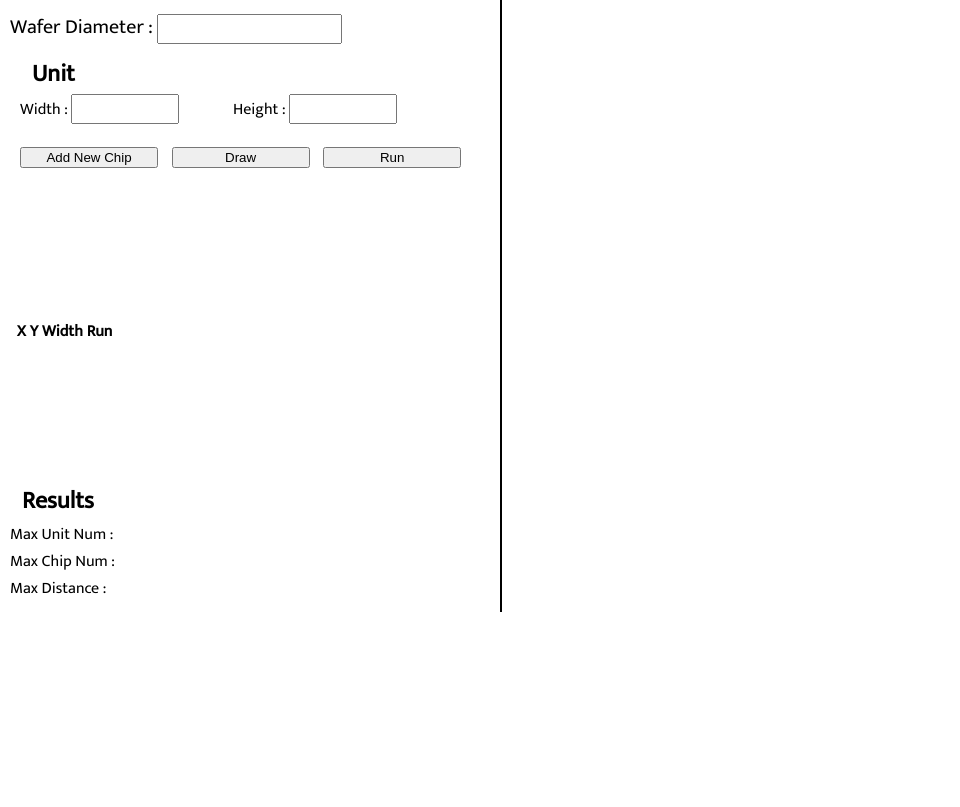
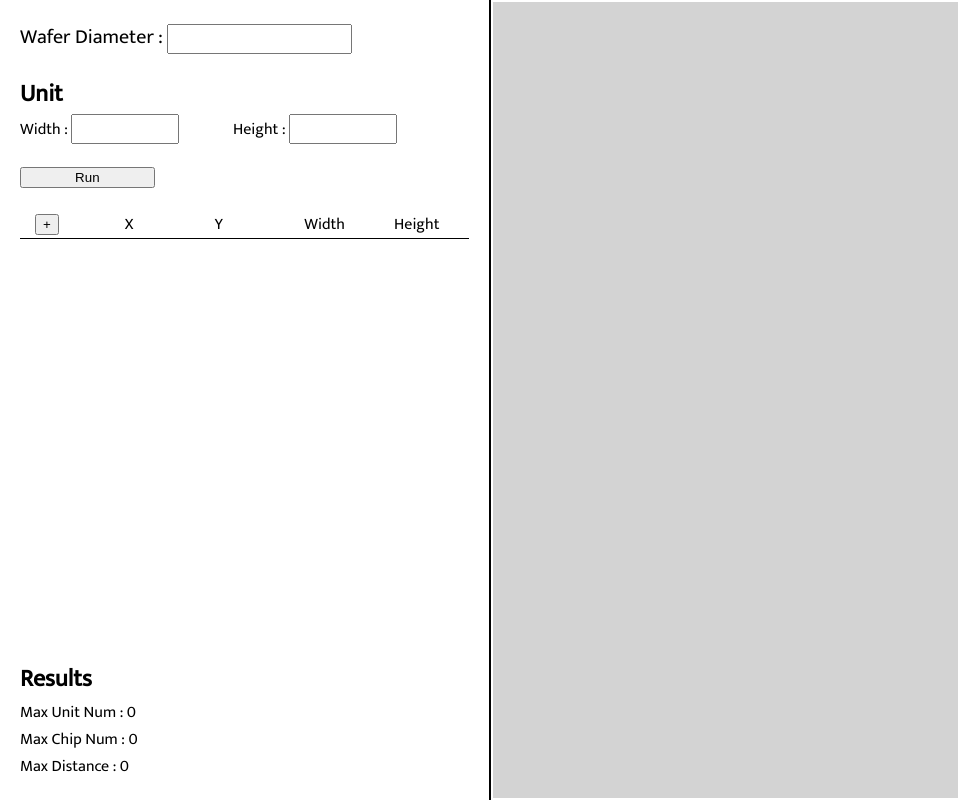
Before and after one commit to hajindvlp/WSD, an Electron app: page public/index.html in a window 960 px wide. Both pictures are taken after a click on the button "Run". Drawn offline with Linux system fonts and the light colour scheme.

Commit message:
Moving To SVGs

```diff
--- a/public/index.html
+++ b/public/index.html
@@ -4,70 +4,76 @@
   <meta charset="utf8" />
   <meta name="viewport" content="width=device-width, initial-scale=1.0">
   <link href="style.css" rel="stylesheet">
-  <script src="main.js"></script>
 </head>
 <body>
-  <div class="main">
+  <div id="main">
 
-    <div class="left">
+    <div id="left">
 
-      <div class="WaferForm">
+      <div id="WaferForm">
         <p>Wafer Diameter : </p>
-        <input class="WaferInput" type="number" />
+        <input id="WaferInput" type="number" />
       </div>
 
-      <div id="titleBox" class="UnitFormWrapper">
-        <h2 id="title">Unit</h2>
-        <div class="UnitForm">
+      <div class="titleBox" id="UnitFormWrapper">
+        <h2 class="title">Unit</h2>
+        <div id="UnitForm">
           <p>Width : </p>
-          <input class="UnitFormWidthInput" type="number" />
+          <input id="UnitWidthInput" type="number" />
         </div>
-        <div class="UnitForm">
+        <div id="UnitForm">
           <p>Height : </p>
-          <input class="UnitFormHeightInput" type="number" />
+          <input id="UnitHeightInput" type="number" />
         </div>
       </div>
 
-      <div class="Control">
-        <button class="ControlAddChip">Add New Chip</button>
-        <button class="ControlDraw">Draw</button>
-        <button class="ControlRun">Run</button>
+      <div id="Control">
+        <button id="ControlRun">Run</button>
       </div>
 
-      <div class ="ChipTableWrapper">
-        <table class="ChipTable">
-          <tr>
-            <th> </th>
-            <th> X </th>
-            <th> Y </th>
-            <th> Width </th>
-            <th> Run </th>
-          </tr>
-        </table>
+      <div id ="ChipTableWrapper">
+        <div id="ChipTable">
+          <div id="trd">
+            <span id="td"> <button id="AddNewChip">+</button>  </span>
+            <span id="td"> X </span>
+            <span id="td"> Y </span>
+            <span id="td"> Width </span>
+            <span id="td"> Height </span>
+          </div>
+        </div>
       </div>
 
-      <div id="titleBox" class="Result">
-        <h2 id="title">Results</h2>
-        <div class="ResultWrapper">
+      <div class="titleBox" id="Result">
+        <h2 class="title">Results</h2>
+        <div id="ResultWrapper">
           <p>Max Unit Num : </p>
-          <p class="ResultUnitNum"></p>
+          <p id="ResultUnitNum"></p>
         </div>
-        <div class="ResultWrapper">
+        <div id="ResultWrapper">
           <p>Max Chip Num : </p>
-          <p class="ResultChipNum"></p>
+          <p id="ResultChipNum"></p>
         </div>
-        <div class="ResultWrapper">
+        <div id="ResultWrapper">
           <p>Max Distance : </p>
-          <p class="ResultDist"></p>
+          <p id="ResultDist"></p>
         </div>
       </div>
 
     </div>
 
-    <div class="right">
-      <canvas class="wafer"></canvas>
+    <div id="right">
+      <div id="CanvasWrapper" hidden>
+        <canvas id="canvas" width="500" height="500"></canvas>
+      </div>
+      <div id="SvgWrapper">
+        <svg id="svg"></svg>
+      </div>
     </div>
 
   </div>
+  <script src="scripts/Chip.js"></script>
+  <script src="scripts/Draw.js"></script>
+  <script src="scripts/Utils.js"></script>
+  <script src="main.js"></script>
 </body>
 </html>
--- a/public/main.js
+++ b/public/main.js
@@ -0,0 +1,148 @@
+/* #region  Initialize */
+
+const canvas = document.getElementById('canvas');
+const context = canvas.getContext('2d');
+const dpi = window.devicePixelRatio;
+
+const svg = document.getElementById('svg');
+
+const CANVAS_WIDTH = canvas.width;
+const CANVAS_HEIGHT = canvas.height;
+context.transform(1, 0, 0, -1, CANVAS_WIDTH/2, CANVAS_HEIGHT/2);
+
+var Chips = new _Chips();
+var Draw = new _Draw(canvas, 0, 0);
+
+/* #endregion */
+
+
+/* #region  Wafer & Unit */
+
+const waferDiameterChanged = (evt) => {
+  Chips.wafer.diameter = evt.target.valueAsNumber;
+  Chips.wafer.radius = Chips.wafer.diameter / 2;
+  DrawWafer(false);
+}
+
+const unitWidthChanged = (evt) => {
+  Chips.unit.w = evt.target.valueAsNumber;
+  DrawWafer(false);
+}
+
+const unitHeightChanged = (evt) => {
+  Chips.unit.h = evt.target.valueAsNumber;
+  DrawWafer(false);
+}
+
+/* #endregion */
+
+
+/* #region  Chip Info */
+
+const addNewChipClick = (evt) => {
+  document.getElementById('ChipTable').appendChild(newRowNode(Chips.unit.chipNum));
+  Chips.unit.chipNum++;
+  Chips.unit.set.push(new Chip());
+}
+
+const deleteChipClick = (evt) => {
+  let ChipNum = evt.target.parentNode.parentNode.className;
+  Chips.unit.set[ChipNum].clear();
+  evt.target.parentNode.parentNode.parentNode.removeChild(evt.target.parentNode.parentNode);
+
+  DrawWafer(false);
+}
+
+const chipInfoInput = (evt) => {
+  let ChipNum = evt.target.parentNode.parentNode.className;
+  let fieldName = evt.target.id;
+
+  Chips.unit.set[ChipNum][fieldName] = evt.target.valueAsNumber;
+
+  DrawWafer(false);
+}
+
+/* #endregion */
+
+
+/* #region  Control Buttons */
+
+const controlRunClick = (evt) => {
+  Chips.Calculate();
+
+  document.getElementById('ResultUnitNum').textContent = Chips.mxUnitCnt.toString();
+  document.getElementById('ResultChipNum').textContent = Chips.mxChipCnt.toString();
+  document.getElementById('ResultDist').textContent = Chips.mxDist.toString();
+
+  DrawWafer(true);
+}
+
+/* #endregion */
+
+
+/* #region  Event Listeners */
+
+let eventType = "keyup"
+document.getElementById('WaferInput').addEventListener(eventType, waferDiameterChanged);
+document.getElementById('UnitWidthInput').addEventListener(eventType, unitWidthChanged);
+document.getElementById('UnitHeightInput').addEventListener(eventType, unitHeightChanged);
+
+document.getElementById('AddNewChip').addEventListener("click", addNewChipClick);
+document.addEventListener("click", (evt) => { evt.target.id === "DeleteChip" && deleteChipClick(evt) });
+document.addEventListener("keydown", (evt) => { evt.target.className === "ChipInfo" && chipInfoInput(evt) });
+document.addEventListener("keypress", (evt) => { evt.target.className === "ChipInfo" && chipInfoInput(evt) });
+document.addEventListener("keyup", (evt) => { evt.target.className === "ChipInfo" && chipInfoInput(evt) });
+
+document.getElementById('ControlRun').addEventListener('click', controlRunClick);
+
+let isMouseDown = false;
+let x, y;
+canvas.addEventListener("mousedown", (evt) => {
+  x = evt.offsetX;
+  y = evt.offsetY;
+
+  isMouseDown = true;
+})
+
+canvas.addEventListener("mousemove", (evt) => {
+  if (isMouseDown) {
+    Draw.sx = evt.offsetX - x;
+    Draw.sy = evt.offsetY - y;
+
+    x = evt.offsetX;
+    y = evt.offsetY;
+
+    DrawWafer(false);
+  }
+})
+
+canvas.addEventListener("mouseup", (evt) => {
+  isMouseDown = false;
+})
+
+// canvas.addEventListener("scroll")
+
+/* #endregion */
+
+
+/* #region  Draw Functions */
+
+const DrawFullWafer = () => {
+
+}
+
+const DrawWafer = (final) => {
+  Draw.clear();
+  Draw.circle(0, 0, Chips.wafer.diameter, "#de9726", 0.3);
+
+  if (final) DrawFullWafer();
+  else {
+    Draw.rect(0, 0, Chips.unit.w, Chips.unit.h, "#001580", 0.3);
+
+    Chips.unit.set.forEach(chip => {
+      if (!chip.disabled) Draw.rect(chip.sx, chip.sy, chip.w, chip.h, "#7600c9", 0.3);
+    })
+  }
+}
+
+/* #endregion */
--- /dev/null
+++ b/public/scripts/Chip.js
@@ -0,0 +1,74 @@
+class _Chips {
+  constructor() {
+    this.wafer = new Wafer();
+    this.unit = new Unit();
+
+    this.mxUnitCnt = this.mxChipCnt = 0;
+    this.whenMxUnit = this.whenMxChip = new Coord();
+    this.mxDist = 0;
+  }
+
+  Calculate() {
+    let i, j, k, l, m, n;
+    let aliveSet = [] // list of Chip
+    let ChipNum = 0;
+
+    this.mxUnitCnt = this.mxChipCnt = 0;
+    this.mxDist = 0;
+
+    this.unit.coord[0] = new Coord(0, 0);
+    this.unit.coord[1] = new Coord(this.unit.w, 0);
+    this.unit.coord[2] = new Coord(0, this.unit.h);
+    this.unit.coord[3] = new Coord(this.unit.w, this.unit.h);
+
+    for(k=0; k<this.unit.chipNum; k++) {
+      if(!this.unit.set[k].disabled) {
+        this.unit.aliveChipNum++;
+        ChipNum++;
+        aliveSet.push(this.unit.set[k]);
+
+        aliveSet[ChipNum-1].coord[0] = new _coord(aliveSet[ChipNum-1].startX, aliveSet[ChipNum-1].startY);
+        aliveSet[ChipNum-1].coord[1] = new _coord(aliveSet[ChipNum-1].startX + aliveSet[ChipNum-1].width, aliveSet[ChipNum-1].startY);
+        aliveSet[ChipNum-1].coord[2] = new _coord(aliveSet[ChipNum-1].startX, aliveSet[ChipNum-1].startY + aliveSet[ChipNum-1].height);
+        aliveSet[ChipNum-1].coord[3] = new _coord(aliveSet[ChipNum-1].startX + aliveSet[ChipNum-1].width, aliveSet[ChipNum-1].startY + aliveSet[ChipNum-1].height);
+      }
+    }
+
+  }
+}
+
+class Wafer {
+  constructor() {
+    this.diameter = this.radius = 0;
+  }
+}
+
+class Unit {
+  constructor() {
+    this.w = this.h = 0;
+    this.chipNum = this.aliveChipNum = 0;
+    this.set = []; // list of Chip
+    this.coord = setArrayOfObjects(new Coord(), 4);
+  }
+}
+
+class Chip {
+  constructor() {
+    this.disabled = false;
+    this.w = this.h = 0;
+    this.sx = this.sy = 0;
+    this.coord = setArrayOfObjects(new Coord(), 4);
+  }
+
+  clear() {
+    this.disabled = true;
+    this.w = this.h = this.sx = this.sy = 0;
+  }
+}
+
+class Coord {
+  constructor(x, y) {
+    this.x = x ? x : 0;
+    this.y = y ? y : 0;
+  }
+}
--- /dev/null
+++ b/public/scripts/Draw.js
@@ -0,0 +1,71 @@
+const DRAW_CIRCLE = 0;
+const DRAW_RECT = 1;
+
+class _Draw {
+  constructor(canvas, sx, sy) {
+    this.cv = canvas;
+    this.ctx = canvas.getContext('2d');
+    this.scale = 1;
+    this.sx = sx;
+    this.sy = sy;
+    this.drawCmds = [];
+  }
+
+  circle(x, y, diameter, color, opacity) {
+
+    let drawObj = {
+      cv: this.cv,
+      ctx: this.ctx,
+      s: { sx: this.sx, sy: this.sy },
+      params: [x, y, diameter/2],
+      color, opacity
+    };
+
+    this.drawCmds.push(new DrawCommand(DRAW_CIRCLE, drawObj))
+  }
+
+  rect(x, y, w, h, color, opacity) {
+
+    let drawObj = {
+      cv: this.cv,
+      ctx: this.ctx,
+      s: { sx: this.sx, sy: this.sy },
+      params: [x, y, w, h],
+      color, opacity
+    }
+
+    this.drawCmds.push(new DrawCommand(DRAW_RECT, drawObj));
+  }
+
+  clear() {
+    this.drawCmds = [];
+    this.ctx.clearRect(-this.cv.width/2, -this.cv.height/2, this.cv.width, this.cv.height);
+  }
+}
+
+class DrawCommand {
+  constructor(drawType, drawObj) {
+    this.cv = drawObj.cv;
+    this.ctx = drawObj.ctx;
+    this.drawType = drawType;
+    this.drawObj = drawObj;
+
+    this.draw();
+  }
+
+  draw() {
+    this.ctx.translate(this.drawObj.s.sx, -this.drawObj.s.sy);
+
+    this.ctx.beginPath();
+
+    (this.drawType === DRAW_CIRCLE) && this.ctx.arc(...this.drawObj.params, 0, Math.PI * 2, false);
+    (this.drawType === DRAW_RECT)   && this.ctx.rect(...this.drawObj.params);
+
+    this.ctx.strokeStyle = this.drawObj.color;
+    this.ctx.stroke();
+    this.ctx.globalAlpha = this.drawObj.opacity;
+    this.ctx.fillStyle = this.drawObj.color;
+    this.ctx.fill();
+    this.ctx.globalAlpha = 1;
+  }
+}
--- /dev/null
+++ b/public/scripts/Utils.js
@@ -0,0 +1,51 @@
+const setArrayOfObjects = (obj, length) => {
+  let list = [];
+
+  for(var i = 0 ; i < length ; i++) {
+    list.push(obj);
+  }
+
+  return list;
+}
+
+const distToO = (x, y) => {
+  return Math.sqrt(x*x + y*y);
+}
+
+const newRowNode = (chipNum) => {
+  let div = document.createElement('div');
+  div.innerHTML = `<span id="td"> <button id="DeleteChip">x</button>  </span>
+  <span id="td"> <input id="sx" class="ChipInfo" type="number" /> </span>
+  <span id="td"> <input id="sy" class="ChipInfo" type="number" /> </span>
+  <span id="td"> <input id="w" class="ChipInfo" type="number" /> </span>
+  <span id="td"> <input id="h" class="ChipInfo" type="number" /> </span>`;
+
+  div.className = chipNum;
+  div.id = "tr";
+
+  return div;
+}
+
+const gcd = function(a, b) {
+  if (!b) {
+    return a;
+  }
+
+  return gcd(b, a % b);
+}
+
+const fixDpi = () => {
+  let style = {
+    height() {
+      return +getComputedStyle(canvas).getPropertyValue('height').slice(0, -2);
+    },
+    width() {
+      return +getComputedStyle(canvas).getPropertyValue('width').slice(0, -2);
+    }
+  }
+
+  canvas.setAttribute('width', style.width() * dpi);
+  canvas.setAttribute('height', style.height() * dpi);
+
+  console.log(style.width(), style.height())
+}
--- a/public/style.css
+++ b/public/style.css
@@ -1,4 +1,6 @@
 @import url('https://fonts.googleapis.com/css2?family=Mukta&display=swap');
+
+/* #region  Global Styles */
 
 html, body, div, p, h2 {
   margin: 0;
@@ -7,7 +9,13 @@ html, body, div, p, h2 {
   font-family: 'Mukta', sans-serif;
 }
 
-body .main {
+body {
+  height: 100vh;
+}
+
+#main {
+  display: flex;
+  flex-direction: row;
   height: 100%;
 }
 
@@ -15,75 +23,122 @@ p {
   display: inline-block;
 }
 
-.right {
-  width: 50%;
-  float: right;
-  height: 100%;
-}
+/* #endregion */
 
-.left {
+
+/* #region Left Style */
+
+#left {
   display: flex;
   flex-direction: column;
 
   width: 50%;
-  height: 100%;
   float: left;
 
   padding: 10px;
   border-right: 2px black solid;
 }
 
-#title {
-  position: relative;
-  top : 0;
-  margin-left: 0.5em;
-  display: block;
+#left > div {
+  padding: 10px;
 }
 
-.WaferForm {
+#WaferForm {
   width: 100%;
   font-size: 20px;
 }
 
-.WaferForm > .WaferInput {
+#WaferForm > #WaferInput {
   height: 24px;
   width: auto;
 }
 
-.UnitFormWrapper {
-  padding: 10px;
-}
-
-.UnitFormWrapper > .UnitForm {
+#UnitFormWrapper > #UnitForm {
   display: inline-block;
 }
 
-.UnitFormWrapper > .UnitForm > input {
+#UnitFormWrapper > #UnitForm > input {
   width: 100px;
   height: 24px;
 }
 
-.UnitFormWrapper > .UnitForm {
+#UnitFormWrapper > #UnitForm {
   margin-right: 50px;
 }
 
-.Control {
+#Control {
   padding: 10px;
 }
 
-.Control > button {
+#Control > button {
   width: 30%;
   margin-right: 10px;
 }
 
-.ChipTableWrapper {
+#ChipTableWrapper {
   overflow: auto;
+  flex-grow: 1;
 }
 
-.ChipTable {
-  height: 300px;
+#ChipTable > #trd {
+  display: flex;
+  flex-direction: row;
+  justify-content: space-around;
+
+  border-bottom: 1px solid black;
 }
 
-.ChipTable > th {
-  border-bottom: 1px solid black;
+#ChipTable > #trd > #td > input{
+  width: 100%;
 }
+
+#ChipTable > #tr {
+  display: flex;
+  flex-direction: row;
+  justify-content: space-around;
+}
+
+#ChipTable > button {
+  width: 180%;
+}
+
+#ChipTable > #tr > #td > input{
+  width: 100%;
+}
+
+#td {
+  justify-self: center;
+  width: 60px;
+}
+
+/* #endregion */
+
+
+/* #region Right Style */
+
+#right {
+  width: 50%;
+  float: right;
+  height: 100%;
+}
+
+#SvgWrapper {
+  width: calc(100% - 4px);
+  height: calc(100% - 4px);
+
+  padding: 2px;
+}
+
+#SvgWrapper > svg {
+  width: 100%;
+  height: 100%;
+  background-color: lightgray;
+}
+
+#canvas {
+  width: 100%;
+  height: 100%;
+  background-color: lightgray;
+}
+
+/* #endregion */
```
Also changed, not shown: index.js (+1 -17 lines), package.json (+39 -1 lines), 2 other files.
